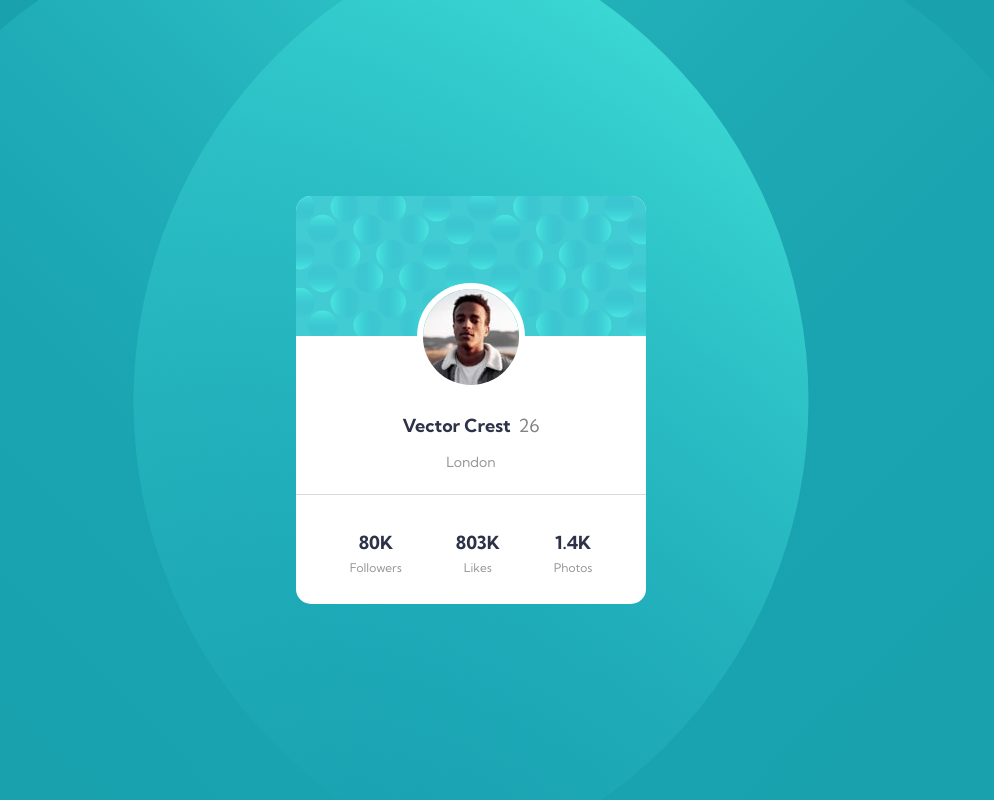
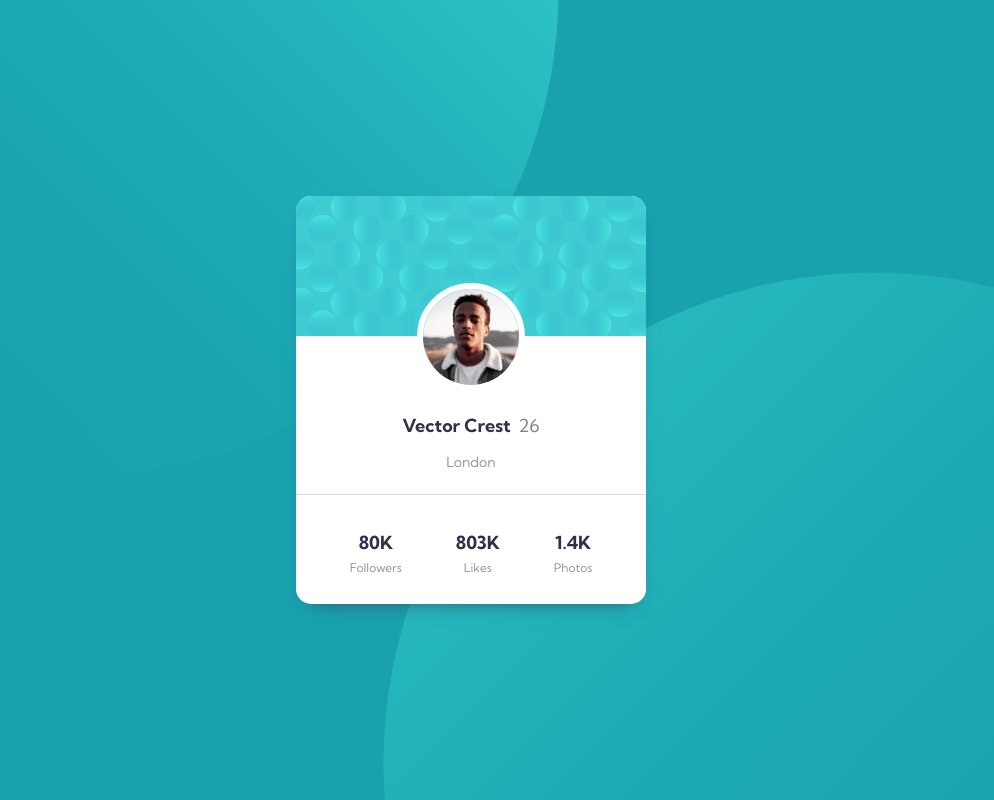
Before and after one commit to amruthcodes/Profile-card-component, a plain HTML site: page index.html in a window 1280 px wide. Shown: the whole page, without its empty margins (169-1163 px from the left). Drawn offline with Linux system fonts and the light colour scheme.

Commit message:
Final commit

```diff
--- a/style.css
+++ b/style.css
@@ -13,7 +13,7 @@ body {
     color: hsl(229, 23%, 23%);
     background-image: url(/images/bg-pattern-top.svg), url(/images/bg-pattern-bottom.svg);
     background-repeat: no-repeat, no-repeat;
-    background-position: left, right;
+    background-position: top -500px left -700px, bottom -450px right -700px ;
 
 }
 
@@ -41,6 +41,7 @@ span {
     background-color: #fff;
     font-weight: 700;
     border-radius: 15px;
+    box-shadow: 0px 10px 20px -15px hsl(229, 23%, 23%);
 }
 
 .card_bg > img{
@@ -84,3 +85,53 @@ li {
     list-style-type: none;
     padding: 0 1.5em;
 }
+
+
+@media only screen and (min-width: 530px) {
+
+    body {
+        background-position: top -500px left -650px, bottom -450px right -650px ;
+    }
+}
+
+@media only screen and (min-width: 630px) {
+
+    body {
+        background-position: top -500px left -600px, bottom -450px right -600px ;
+    }
+}
+
+@media only screen and (min-width: 720px) {
+
+    body {
+        background-position: top -500px left -550px, bottom -450px right -550px ;
+    }
+}
+
+@media only screen and (min-width: 920px) {
+
+    body {
+        background-position: top -500px left -350px, bottom -450px right -350px ;
+    }
+}
+
+@media only screen and (min-width: 1220px) {
+
+    body {
+        background-position: top -500px left -250px, bottom -450px right -250px ;
+    }
+}
+
+@media only screen and (min-width: 1420px) {
+
+    body {
+        background-position: top -500px left -150px, bottom -450px right -150px ;
+    }
+}
+
+@media only screen and (min-width: 1720px) {
+
+    body {
+        background-position: top -500px left -20px, bottom -450px right -20px ;
+    }
+}
```
